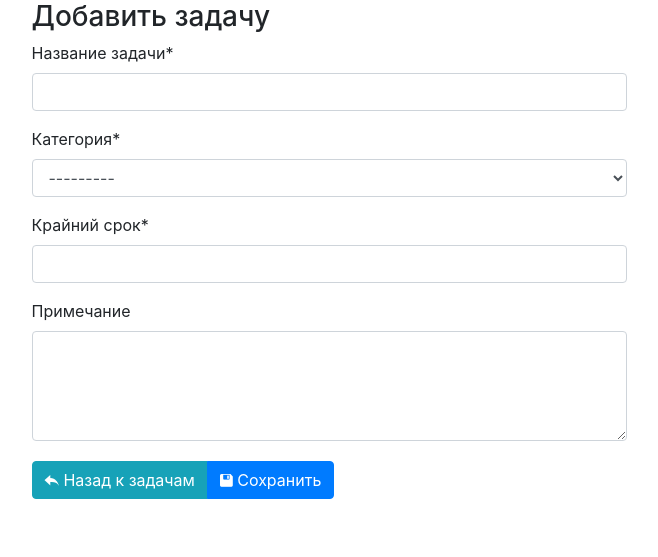
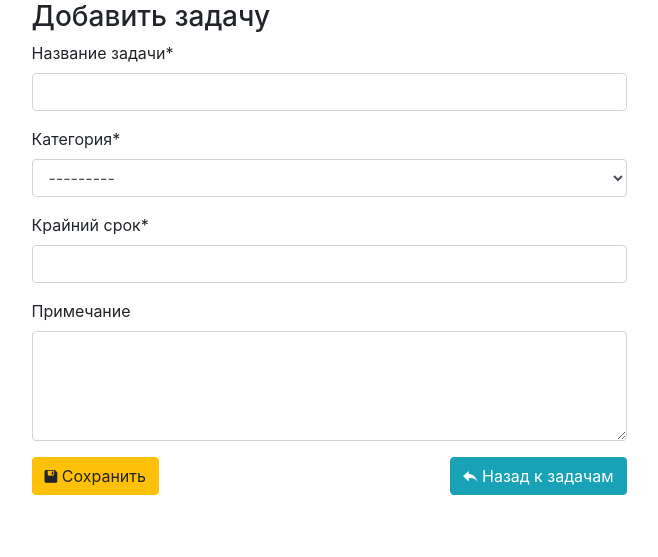
Before and after one commit to Tur-4000/planer, a Django app: page /task/add/ in a window 1280 px wide. Shown: the part 75-632 px from the top of the page, without its empty margins (311-969 px from the left). Run offline with Django 3.2, Linux system fonts and the light colour scheme; data that the repository does not hold is empty; some libraries are stand-ins or nearby versions.

Commit message:
поправил шаблоны

```diff
--- a/templates/planer/task.html
+++ b/templates/planer/task.html
@@ -9,7 +9,7 @@
 
 {% block content %}
 
-  <div class="container col-6">
+  <div class="container col-lg-6 col-md-6 col-sm-12 col-xs-12">
     <h3>{{ title }}</h3>
 
     <form method="post" class="">
@@ -17,12 +17,12 @@
 
       {{ form|crispy }}
 
-      <div class="btn-group mt-1" role="group">
-        <a href="{% url 'todo_list' %}" class="btn btn-info">
-          <span class="icon icon-reply"></span> Назад к задачам</a>
-        <button type="submit" class="btn btn-primary">
+      <div class="mt-1" role="group">
+        <button type="submit" class="btn btn-warning">
           <span class="icon icon-floppy"></span>
           Сохранить</button>
+        <a href="{% url 'todo_list' %}" class="btn btn-info float-right">
+          <span class="icon icon-reply"></span> Назад к задачам</a>
       </div>
     </form>
   </div>
```
Also changed, not shown: templates/planer/category.html (+5 -5 lines), 1 other file.
